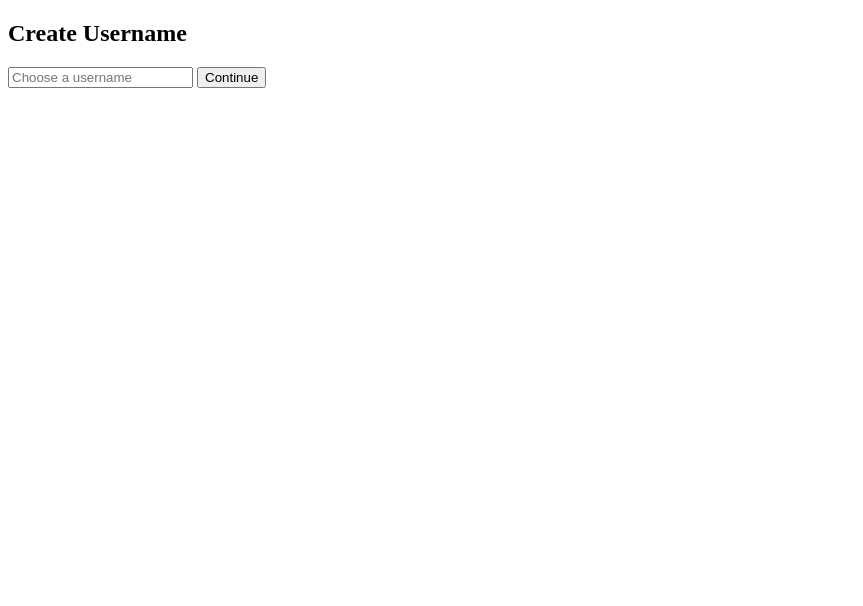
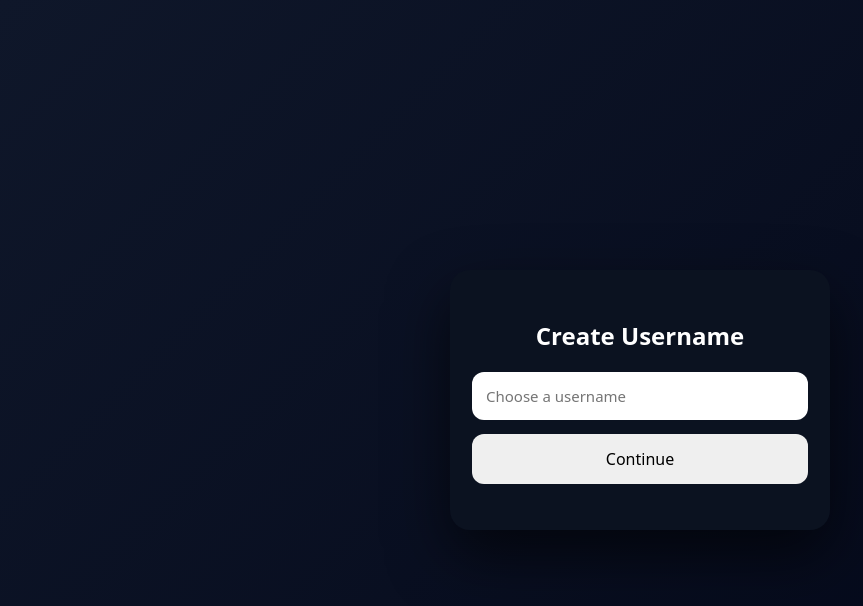
Before and after one commit to askirar275-wq/Candy, a plain HTML site: page username.html in a window 1280 px wide. Shown: the whole page, without its empty margins (0-863 px from the left). Drawn offline with Linux system fonts and the light colour scheme.

Commit message:
Update style.css

```diff
--- a/css/style.css
+++ b/css/style.css
@@ -1,9 +1,75 @@
-.reel {
-  margin: 15px 0;
+*{
+  box-sizing:border-box;
+  font-family: system-ui, -apple-system, BlinkMacSystemFont;
 }
 
-.reel video {
-  width: 100%;
-  max-height: 400px;
-  border-radius: 12px;
+body{
+  margin:0;
+  min-height:100vh;
+  display:flex;
+  justify-content:center;
+  align-items:center;
+  background:linear-gradient(135deg,#0f172a,#020617);
+  color:white;
 }
+
+.card{
+  width:100%;
+  max-width:380px;
+  background:#0b1220;
+  border-radius:20px;
+  padding:30px 22px;
+  box-shadow:0 25px 60px rgba(0,0,0,.6);
+  animation:fade .5s ease;
+}
+
+h2{
+  text-align:center;
+  margin-bottom:20px;
+}
+
+input{
+  width:100%;
+  padding:14px;
+  border-radius:12px;
+  border:none;
+  margin-bottom:14px;
+  font-size:15px;
+  outline:none;
+}
+
+button{
+  width:100%;
+  padding:14px;
+  border-radius:12px;
+  border:none;
+  font-size:16px;
+  cursor:pointer;
+  transition:.25s;
+}
+
+.btn-primary{
+  background:#2563eb;
+  color:white;
+}
+
+.btn-primary:active{
+  transform:scale(.96);
+}
+
+.btn-google{
+  background:white;
+  color:black;
+  margin-top:10px;
+}
+
+.msg{
+  margin-top:12px;
+  text-align:center;
+  font-size:14px;
+}
+
+@keyframes fade{
+  from{opacity:0;transform:translateY(20px)}
+  to{opacity:1;transform:none}
+}
```
